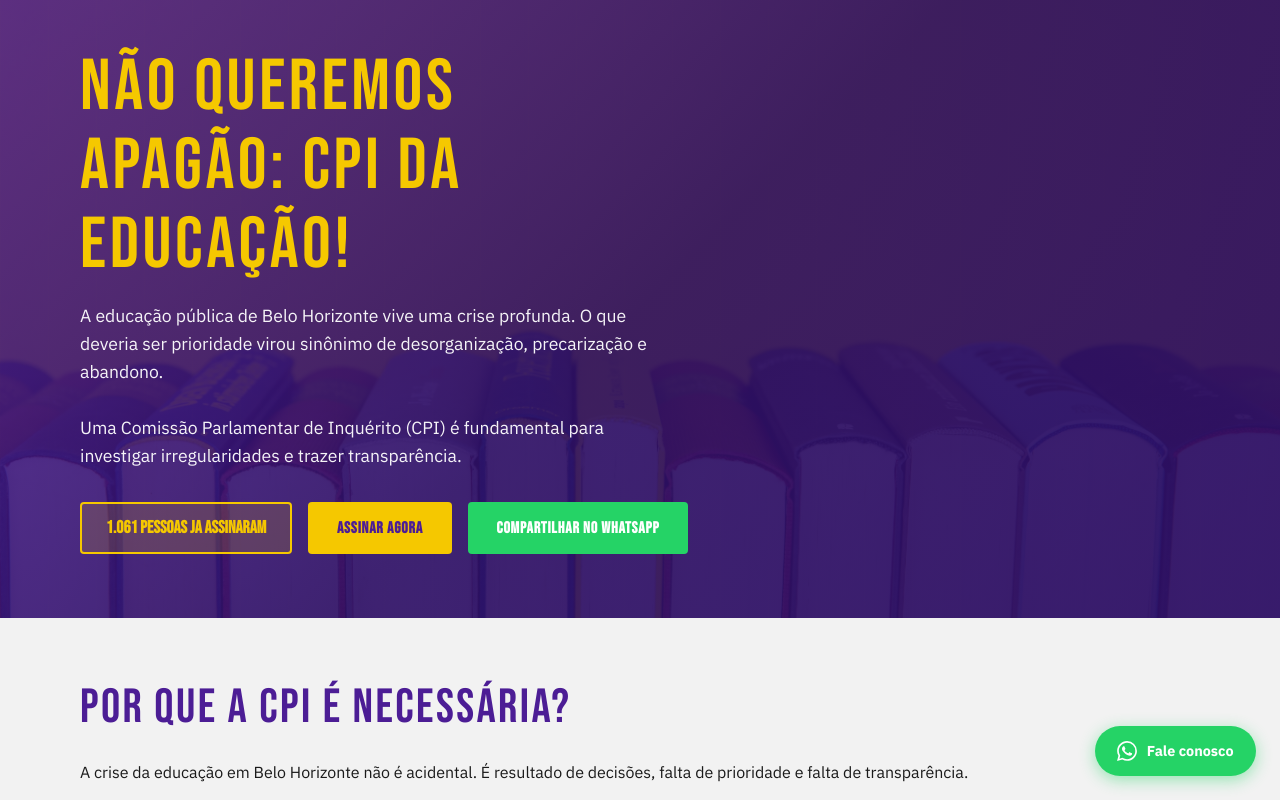
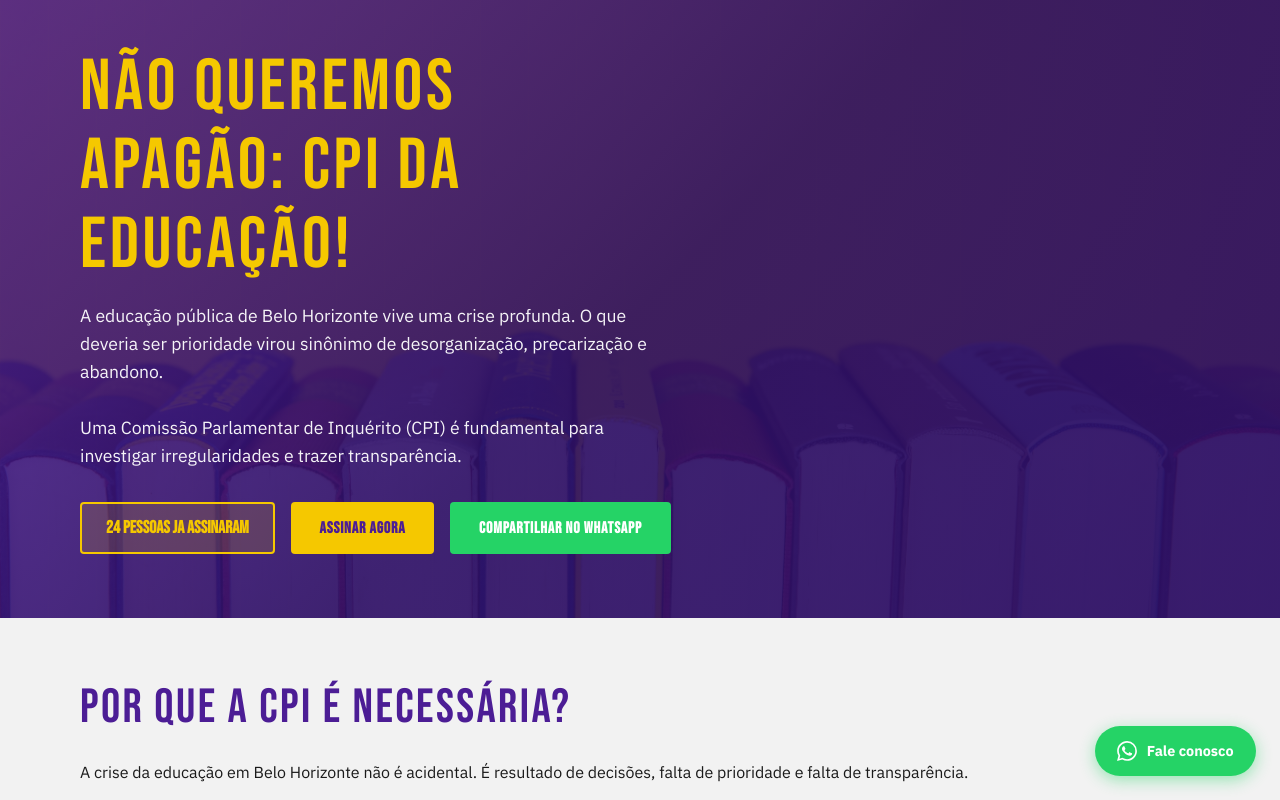
Before and after one commit to luqmarqs/landing-cpi-iza, a React (Vite) app: page / in a window 1280 px wide. Shown: the top 800 px of the page. Built offline with nearby package versions, Linux system fonts and the light colour scheme; no server answers.

Commit message:
contador animacao

```diff
--- a/src/pages/Home.jsx
+++ b/src/pages/Home.jsx
@@ -7,7 +7,7 @@ import Footer from '../components/Footer'
 import landingConfig from '../config/landingConfig'
 
 function Home() {
-  const [assinaturas, setAssinaturas] = useState(900)
+  const [assinaturas, setAssinaturas] = useState(0)
   const [target, setTarget] = useState(null)
   const [showPrivacy, setShowPrivacy] = useState(false)
 
@@ -27,7 +27,7 @@ function Home() {
           }
           return prev + Math.ceil((target - prev) / 25)
         }
-        contador += 0.2
+        contador += 0.03
         return Math.floor(contador)
       })
 
```
